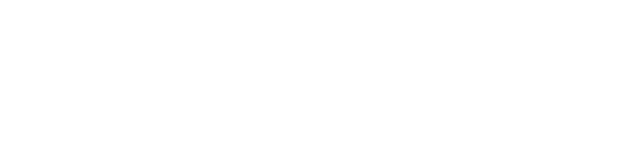
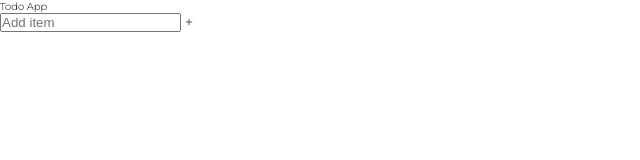
Before and after one commit to Chris-Mugumwa/todo-list-app, a plain HTML site: page index.html in a window 1280 px wide. Shown: the whole page, without its empty margins (0-640 px from the left). Drawn offline with nearby package versions, Linux system fonts and the light colour scheme.

Commit message:
removed sass, smaller project so vanilla css will do

```diff
--- a/css/output.css
+++ b/css/output.css
@@ -1 +1,16 @@
-*,*::before,*::after{padding:0;margin:0;box-sizing:inherit}html{box-sizing:border-box}body{font-size:62.5%;font-family:'Montserrat', sans-serif}
+*,
+*::before,
+*::after {
+  padding: 0;
+  margin: 0;
+  box-sizing: inherit; }
+
+html {
+  box-sizing: border-box; }
+
+body {
+  font-size: 62.5%;
+  font-family: 'Montserrat', sans-serif; }
+
+/*** BORDER ***/
+/*** RESPONSIVE LAYOUT ***/
--- a/index.html
+++ b/index.html
@@ -6,14 +6,32 @@
     <meta name="viewport" content="width=device-width, initial-scale=1.0">
 
     <link href="https://fonts.googleapis.com/css2?family=Montserrat:wght@300&display=swap" rel="stylesheet">
+
     <link rel="stylesheet" href="css/output.css">
+    <link rel="stylesheet" href="sass/main.scss">
 
-    <title>Document</title>
+    <title>Todo App</title>
 </head>
 
 <body>
+    <!--Main container-->
+    <main class="main">
+        <div class="main__top">
+            <div class="main__logo">Todo App</div>
+        </div>
+        <div class="main__middle">
+            <ul class="main__list">
+
+            </ul>
+        </div>
+        <div class="main__bottom">
+            <input type="text" class="main__input" placeholder="Add item">
+            <ion-icon name="add-outline" class="main__icon"></ion-icon>
+        </div>
+    </main>
 
 </body>
 <script src="app.js"></script>
+<script src="https://unpkg.com/ionicons@5.1.2/dist/ionicons.js"></script>
 
 </html>
--- a/sass/abstracts/dist/abstracts.css
+++ /dev/null
@@ -1,5 +0,0 @@
-/*** VARIABLES ***/
-/*** Colors ***/
-/*** BORDER ***/
-/*** MIXINS ***/
-/*** RESPONSIVE LAYOUT ***/
--- a/sass/base/base.scss
+++ /dev/null
@@ -1,18 +0,0 @@
-/*** Global Settings ***/
-
-*,
-*::before,
-*::after {
-    padding: 0;
-    margin: 0;
-    box-sizing: inherit;
-}
-
-html {
-    box-sizing: border-box;
-}
-
-body {
-    font-size: 62.5%;
-    font-family: 'Montserrat', sans-serif;;
-}
--- a/sass/base/dist/base.css
+++ /dev/null
@@ -1,17 +0,0 @@
-/*** Global Settings ***/
-*,
-*::before,
-*::after {
-  padding: 0;
-  margin: 0;
-  box-sizing: inherit;
-}
-
-html {
-  box-sizing: border-box;
-}
-
-body {
-  font-size: 62.5%;
-  font-family: "Montserrat", sans-serif;
-}
--- a/sass/dist/main.css
+++ /dev/null
@@ -1,24 +0,0 @@
-/*** Imports ***/
-/*** Global Settings ***/
-*,
-*::before,
-*::after {
-  padding: 0;
-  margin: 0;
-  box-sizing: inherit;
-}
-
-html {
-  box-sizing: border-box;
-}
-
-body {
-  font-size: 62.5%;
-  font-family: "Montserrat", sans-serif;
-}
-
-/*** VARIABLES ***/
-/*** Colors ***/
-/*** BORDER ***/
-/*** MIXINS ***/
-/*** RESPONSIVE LAYOUT ***/
--- a/sass/main.scss
+++ /dev/null
@@ -1,3 +0,0 @@
-/*** Imports ***/
-@import "base/base.scss";
-@import "abstracts/abstracts.scss";
```
Also changed, not shown: package.json (deleted, +0 -34 lines), sass/abstracts/abstracts.scss (deleted, +0 -53 lines), css/additional.css (deleted), css/output.comp.css (deleted), css/output.concat.css (deleted), css/output.prefix.css (deleted), 1 other file.
